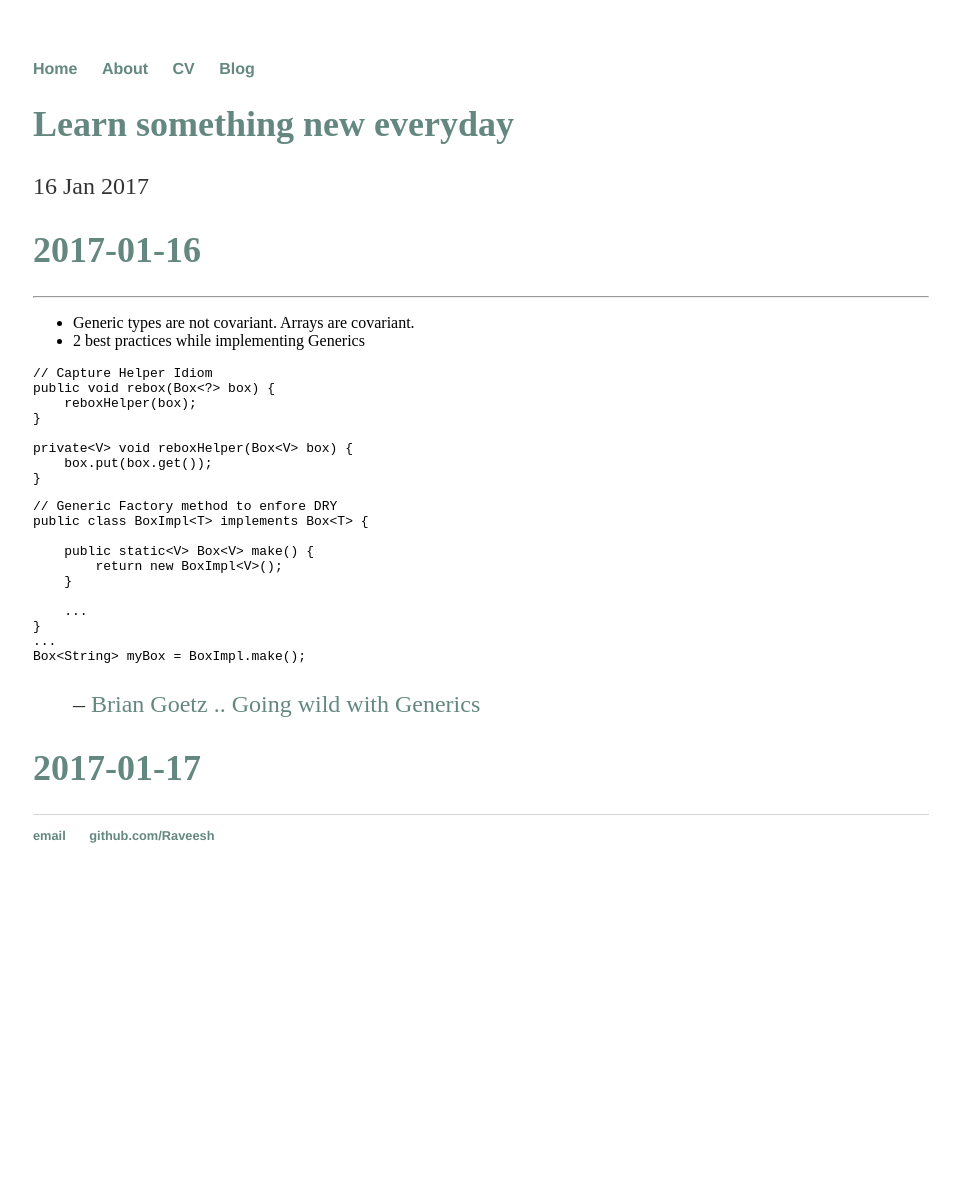
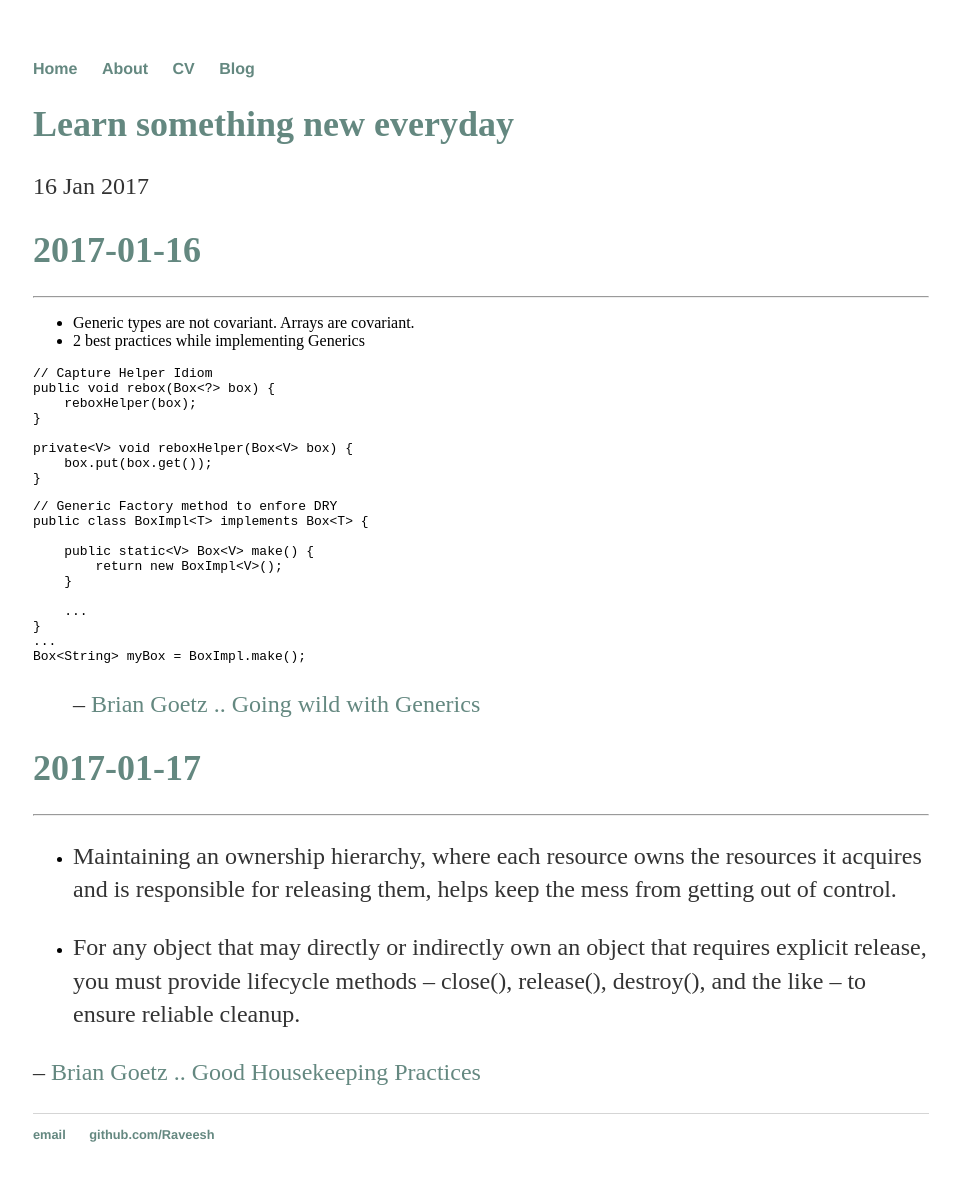
Before and after one commit to jainshailesh/Raveesh.github.io, a Jekyll site: the page built from _posts/2017-01-16-One-line-a-day.md, in a window 1280 px wide. Shown: the whole page, without its empty margins (159-1119 px from the left). Built offline with Jekyll 4.4.1, drawn with Linux system fonts in a browser that asks for light colours; before the commit the page ends 903 px from its top, so only the background shows below that.

Commit message:
Good Housekeeping Practices

```diff
--- a/_posts/2017-01-16-One-line-a-day.md
+++ b/_posts/2017-01-16-One-line-a-day.md
@@ -36,3 +36,9 @@ Box<String> myBox = BoxImpl.make();
 > -- [Brian Goetz .. Going wild with Generics](https://www.ibm.com/developerworks/library/j-jtp04298/index.html)
 
 # 2017-01-17
+***
+* Maintaining an ownership hierarchy, where each resource owns the resources it acquires and is responsible for releasing them, helps keep the mess from getting out of control.
+
+* For any object that may directly or indirectly own an object that requires explicit release, you must provide lifecycle methods -- close(), release(), destroy(), and the like -- to ensure reliable cleanup.
+
+ -- [Brian Goetz .. Good Housekeeping Practices](https://www.ibm.com/developerworks/java/library/j-jtp03216/index.html?ca=drs-)
```
